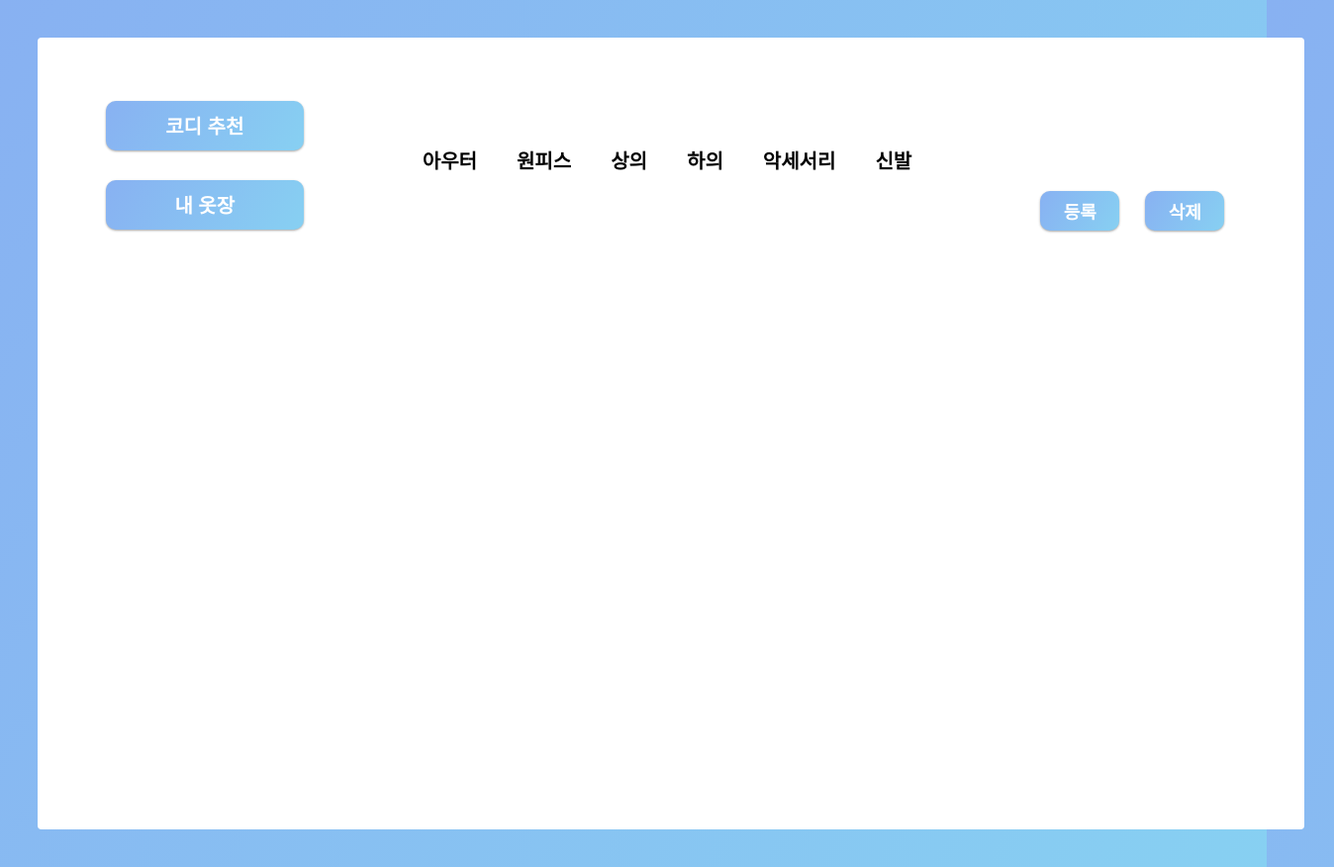
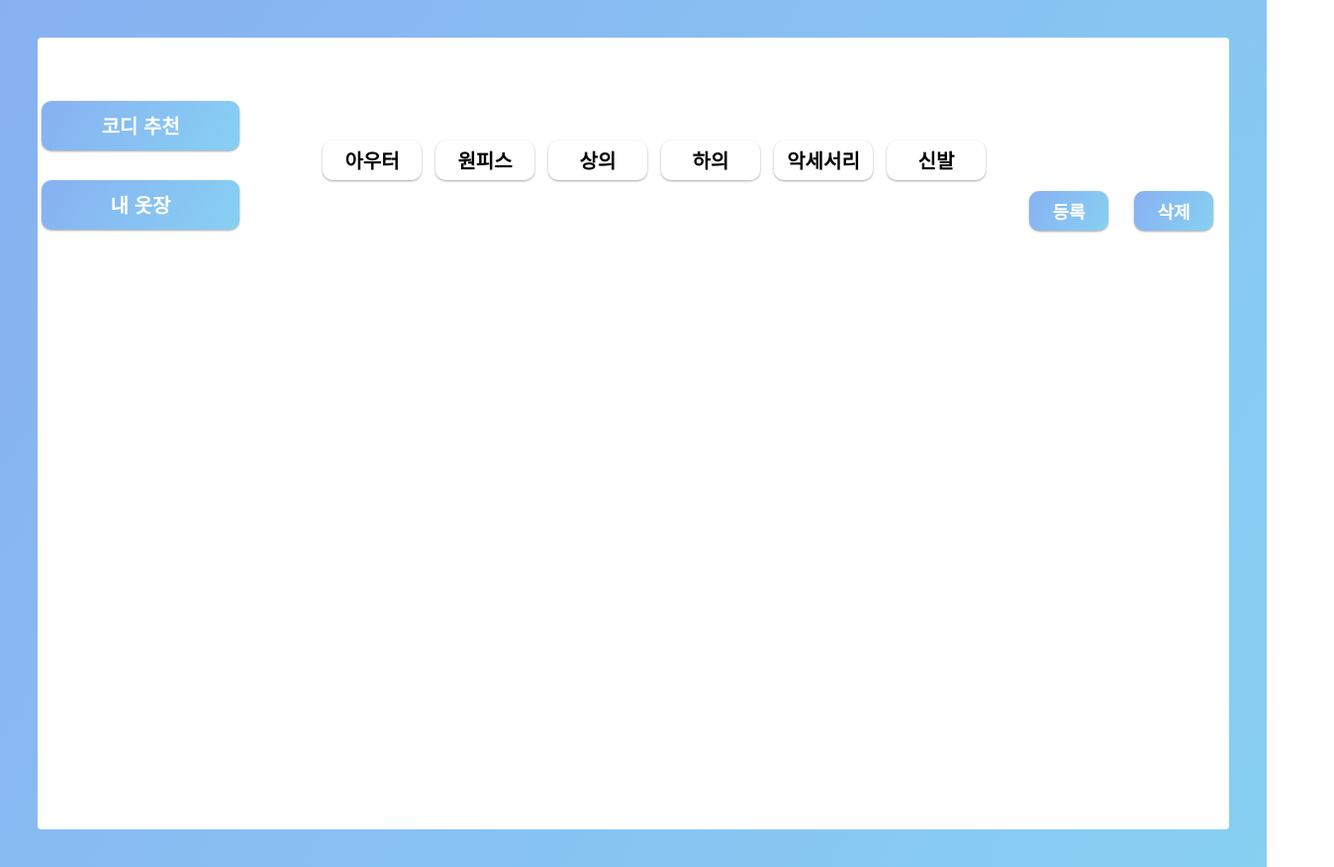
Before and after one commit to has8781/has8781.github.io, a website: page Closet.html in a window 1280 px wide. Shown: the whole page at 99% size, 1348 px wide, since content can reach past the window. Drawn offline with Linux system fonts and the light colour scheme; no server answers.

Commit message:
옷장 카테고리 버튼 업데이트

```diff
--- a/Closet.html
+++ b/Closet.html
@@ -9,20 +9,18 @@
 <body>
     <div class="container">
         <div class="header">
-            <div>
+            <div class="banner_btn">
                 <div><a href="index.html"><button class="btn_box" id="cody_btn">코디 추천</button></a></div>
                 <a href="Closet.html"><button class="btn_box" id="closet_btn">내 옷장</button></a>
             </div>
-            <ul class="type">
-                <li>아우터</li>
-                <li>원피스</li>
-                <li>상의</li>
-                <li>하의</li>
-                <li>악세서리</li>
-                <li>신발</li>
-                <li></li>
-                <li></li>
-            </ul>
+            <div class="type">
+                <button class="type_btn">아우터</button>
+                <button class="type_btn">원피스</button>
+                <button class="type_btn">상의</button>
+                <button class="type_btn">하의</button>
+                <button class="type_btn">악세서리</button>
+                <button class="type_btn">신발</button>
+            </div>
             <div>
                 <a href="signup.html"><button class="btn_side" id="signup_btn">등록</button></a>
                 <button class="btn_side" id="delete_btn">삭제</button>
--- a/assets/style.css
+++ b/assets/style.css
@@ -1,5 +1,5 @@
 body{
-    width: 1280px;
+    width: auto;
     height: 800px;
     background-image: linear-gradient(120deg, #88b1f2 0%, #87d0f2 100%);
     padding: 30px;
@@ -15,15 +15,12 @@ li{
 
 .header{
     display: flex;
-    justify-content: center;
+    justify-content: space-evenly;
     align-items: center;
     padding-top: 20px;
 }
 
 .container{
-    /*display: flex;
-    flex-direction: column;
-    height: 100vh;*/
     height: 800px;
     background-color: white;
     border-radius: 4px;
@@ -160,6 +157,23 @@ li{
     background-color: rgb(199, 199, 199);
 }
 
+.type{
+    margin-right: 20px;
+}
+
+.type_btn{
+    border: none;
+    border-radius: 10px;
+    width: 100px;
+    height: 40px;
+    font-size: 20px;
+    color: black;
+    background-color: white;
+    box-shadow: 0 1px 3px rgba(0,0,0,0.12), 0 1px 2px rgba(0,0,0,0.24);
+    margin-right: 10px;
+    font-weight: bold;
+}
+
 .closet{
     display: grid;
     grid-template-columns: repeat(auto-fill, minmax(20%, auto));
@@ -169,7 +183,6 @@ li{
 .contents img{
     width: 170px;
     height: auto;
-    pointer-events: auto;
 }
 
 .under_page{
@@ -209,3 +222,10 @@ li{
     margin-top: 10px;
     position: absolute;
 }
+
+.capture_btn{
+    display: flex;
+    justify-content: center;
+    align-items: center;
+    padding-top: 20px;
+}
```
Also changed, not shown: signup.html (+1 -1 lines).
